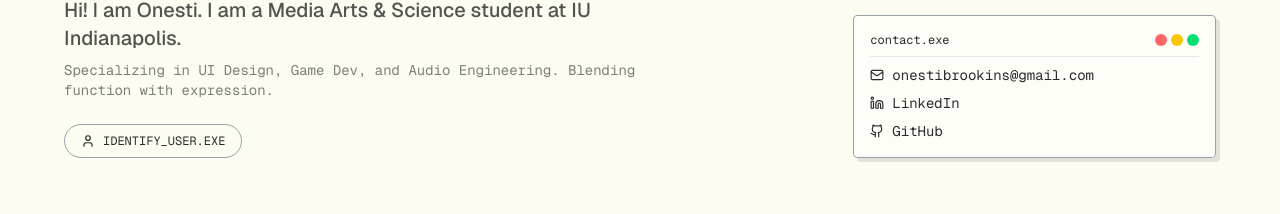
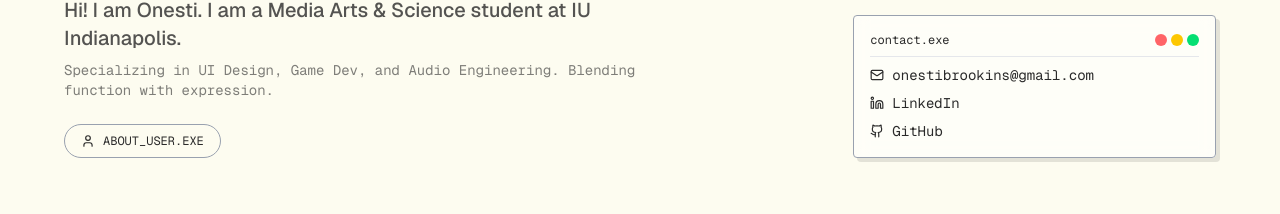
Before and after one commit to onxstigb/my-portfolio, a Next.js app: page / in a window 1280 px wide. Shown: the part 406-620 px from the top of the page. Built offline with nearby package versions, Linux system fonts and the light colour scheme.

Commit message:
about me updated

```diff
--- a/app/page.tsx
+++ b/app/page.tsx
@@ -113,18 +113,18 @@ const [currentImage, setCurrentImage] = useState(0);
               Blending function with expression.
             </p>
 
-            {/* NEW: About Me Trigger Button (Styled to match your text) */}
+            {/* NEW: About Me Trigger Button */}
             <button
               onClick={() => setShowAbout(true)}
               className="mt-6 flex items-center gap-2 border border-gray-400 px-4 py-2 rounded-full font-mono text-xs uppercase hover:bg-black hover:text-white transition-colors"
             >
               <User size={14} />
-              Identify_User.exe
+              About_User.exe
             </button>
           </div>
         </div>
 
-        {/* Contact "Window" - KEPT YOUR GLASSMORPHISM STYLE */}
+        {/* Contact "Window"*/}
         <div className="md:col-span-4 w-full">
           <div className="border border-gray-400 bg-white/50 backdrop-blur-sm shadow-[4px_4px_0px_0px_rgba(0,0,0,0.1)] p-4 rounded-sm">
             <div className="flex justify-between items-center border-b border-gray-200 pb-2 mb-2">
@@ -306,7 +306,7 @@ const [currentImage, setCurrentImage] = useState(0);
                 <div className="bg-[#C0C0C0] p-4 flex items-center justify-center border-b md:border-b-0 md:border-r border-[#2A2A2A]">
                   <div className="w-full aspect-square border-2 border-[#2A2A2A] bg-white relative">
                     <Image
-                      src="/api/placeholder/400/400"
+                      src="/images/onestiBrookinsHeadshot.jpg"
                       alt="Onesti Brookins"
                       fill
                       className="w-full h-full object-cover filter grayscale contrast-125"
@@ -320,13 +320,13 @@ const [currentImage, setCurrentImage] = useState(0);
                   <div>
                     <h2 className="text-3xl font-black mb-2 uppercase">Onesti Brookins</h2>
                     <p className="font-mono text-sm text-[#E94E1B] mb-6">
-                      Media Arts & Science @ IU Indianapolis
+                      Media Arts & Science Student @ IU Indianapolis
                     </p>
 
                     <div className="space-y-4 text-sm leading-relaxed text-gray-700">
                       <p>
                         I bridge the gap between <strong className="text-black">logic and emotion</strong>.
-                        Whether I&apos;m writing C++ for a game mechanic, designing a high-fidelity interface in Figma,
+                        Whether I&apos;m writing code for a game mechanic, designing a high-fidelity interface in Figma,
                         or composing an ambient soundtrack, my goal is immersion.
                       </p>
                       <p>
```
Also changed, not shown: public/images/onestiBrookinsHeadshot.jpg (added).
